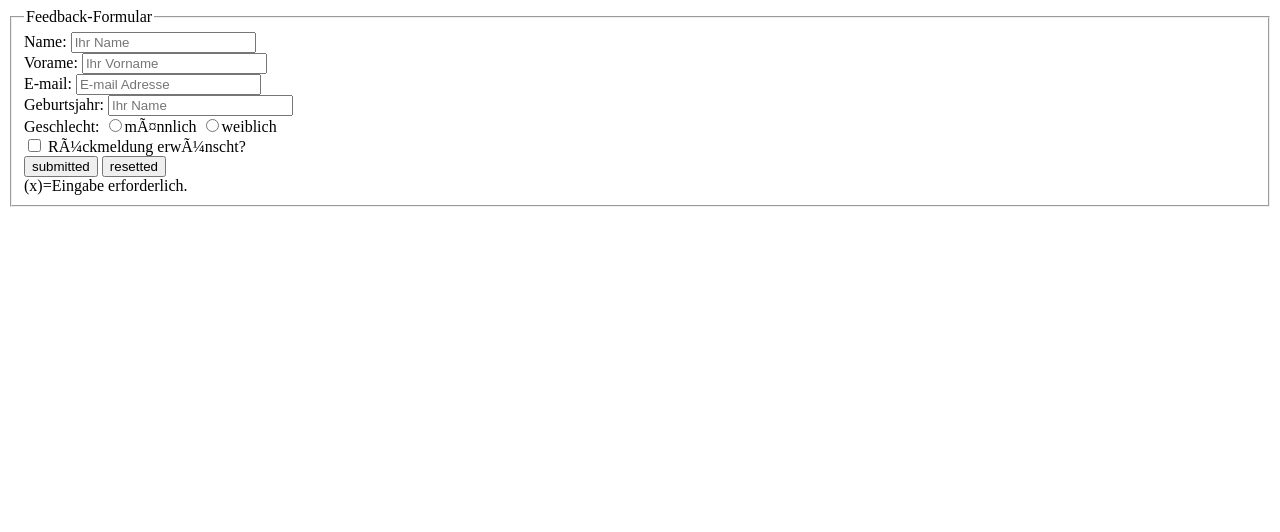
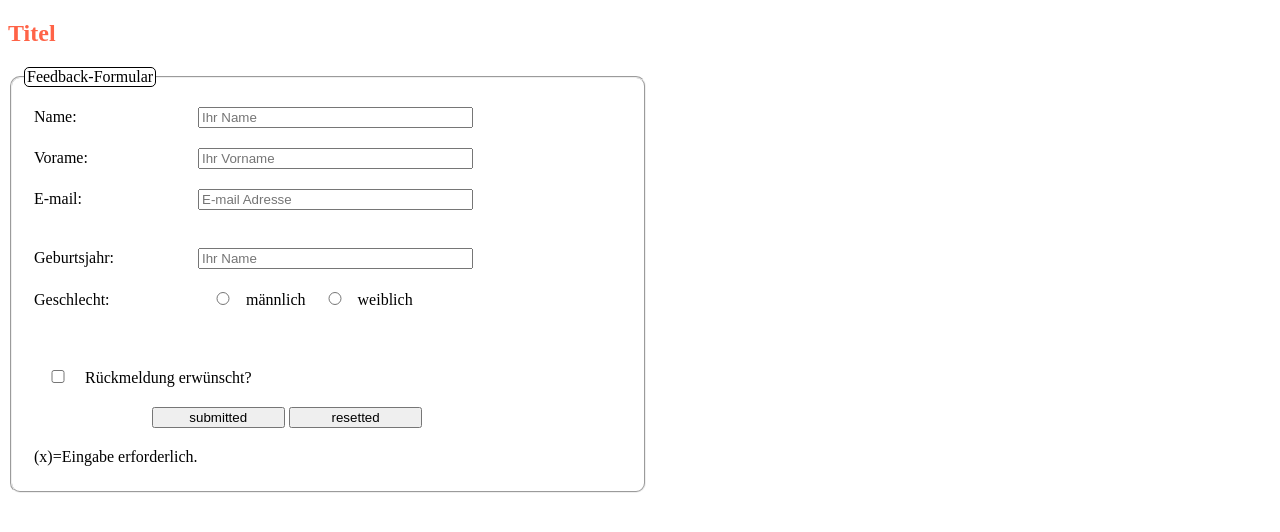
Before and after one commit to Cibi77/html, a plain HTML site: page css/Aufgaben/CSS_Tabellen_Listen_Formulare/Aufgabe_A7-3-3.html in a window 1280 px wide. Drawn offline with Linux system fonts and the light colour scheme.

Commit message:
Aufgabe A7-3-3 in progress

```diff
--- a/css/Aufgaben/CSS_Tabellen_Listen_Formulare/Aufgabe_A7-3-3.css
+++ b/css/Aufgaben/CSS_Tabellen_Listen_Formulare/Aufgabe_A7-3-3.css
@@ -1,3 +1,44 @@
 h2 {
 	color: tomato;
 }
+
+form {
+	width: 50%;
+	min-width: 40em;
+}
+
+fieldset {
+	border-radius: 10px;
+}
+
+legend {
+	border: 1px solid black;
+	border-radius: 5px;
+}
+
+div {
+	margin: 10px;
+	padding: 5px 0px;
+	/*display: block;*/
+	/*float: left;*/
+}
+
+label {
+	min-width: 10em;
+	display: inline-block;
+	/*text-align: left;*/
+}
+
+input {
+	width: 20em;
+}
+
+#gender, #response {
+	width: 3em;
+}
+
+#submit, #reset {
+	width: 10em;
+	position: relative;
+	left: 20%;
+}
--- a/css/Aufgaben/CSS_Tabellen_Listen_Formulare/Aufgabe_A7-3-3.html
+++ b/css/Aufgaben/CSS_Tabellen_Listen_Formulare/Aufgabe_A7-3-3.html
@@ -1,42 +1,46 @@
 <!DOCTYPE html>
-<head>
-	<meta charset="UTF-8>
-	<title>Aufgabe A7-3-3</title>
+<html>
+<head lang="en">
+	<meta charset="UTF-8">
+	<title>Aufgabe-A7-3-3</title>
 	<link rel="stylesheet" href="Aufgabe_A7-3-3.css">
 </head>
 <body>
+	<h2>Titel</h2>
 	<form>
 		<fieldset>
 			<legend>Feedback-Formular</legend>
 			<div>
-				<label for="name">Name:
+				<label for="name">Name:</label>
 					<input type="text" id="name" name="name" placeholder="Ihr Name">
-				</label>
+
 			</div>
 			<div>
-				<label for="surname">Vorame:
+				<label for="surname">Vorame:</label>
 					<input type="text" id="vorname" name="vorname" placeholder="Ihr Vorname">
-				</label>
-			</div>
-				<label for="mail">E-mail:
-					<input type="email" id="mail" name="mail" placeholder="E-mail Adresse" required>
-				</label>
-				<label for="mail" class="requiredfield"></label>
-			<div>
-				<label for="year">Geburtsjahr:
-					<input type="number" id="name" name="name" placeholder="Ihr Name" placeholder="1980">
-				</label>
+
 			</div>
 			<div>
-				<label for="gender">Geschlecht:
+				<label for="mail">E-mail: </label>
+					<input type="email" id="mail" name="mail" placeholder="E-mail Adresse" required>
+
+				<label for="mail" class="requiredfield"></label>
+			</div>
+			<div>
+				<label for="year">Geburtsjahr:</label>
+					<input type="number" id="name" name="name" placeholder="Ihr Name" placeholder="1980">
+
+			</div>
+			<div>
+				<label for="gender">Geschlecht:</label>
 					<input type="radio" id="gender" name="gender" value=male">männlich
 					<input type="radio" id="gender" name="gender" value="female">weiblich
-				</label>
+
 			</div>
 			<div>
-				<label for="message>Ihre Nachricht:
+				<label for="message>Ihre Nachricht:</label>
 					<textarea id="message" name="message" placeholder="Ihre Nachricht" required rows="8">
-				</label>
+
 				<label for="message class="requieredfield"></label>
 			</div>
 			<div>
@@ -44,8 +48,8 @@
 				<label for="response">Rückmeldung erwünscht?</label>
 			</div>
 			<div>
-				<input type="submit" value="submitted">
-				<input type="reset" value="resetted">
+				<input type="submit" id="submit" value="submitted">
+				<input type="reset" id="reset" value="resetted">
 			</div>
 			<div>
 				(x)=Eingabe erforderlich.
@@ -53,3 +57,4 @@
 		</fieldset>
 	</form>
 </body>
+</html>
```
